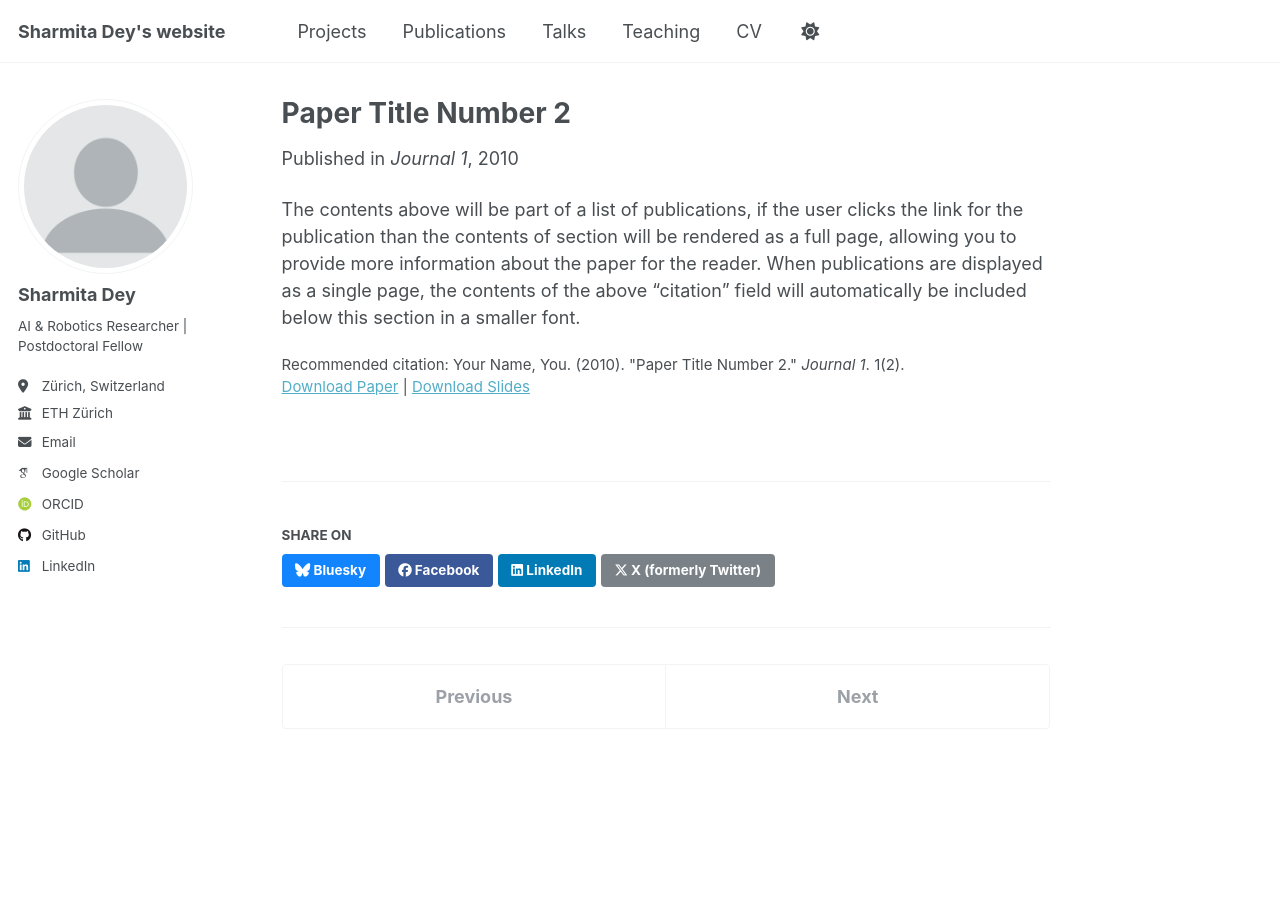
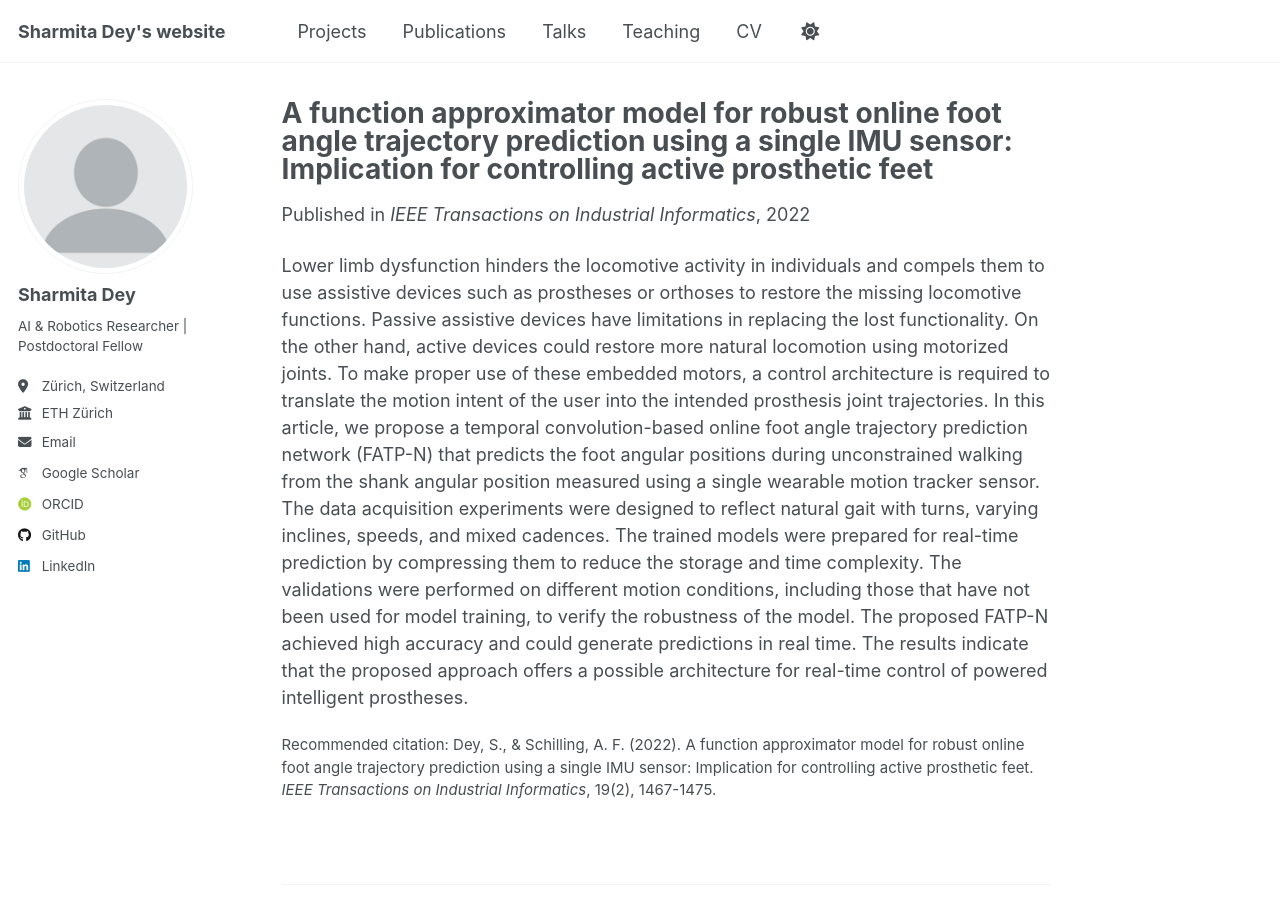
Before and after one commit to Shar-01/shar01.github.io, a Jekyll site: the page built from _publications/2010-10-01-paper-title-number-2.md, in a window 1280 px wide and 900 px high. Built offline with Jekyll 4.4.1, drawn with Linux system fonts in a browser that asks for light colours; some web fonts are replaced.

Commit message:
Update 2010-10-01-paper-title-number-2.md

```diff
--- a/_publications/2010-10-01-paper-title-number-2.md
+++ b/_publications/2010-10-01-paper-title-number-2.md
@@ -1,14 +1,12 @@
 ---
-title: "Paper Title Number 2"
+title: "A function approximator model for robust online foot angle trajectory prediction using a single IMU sensor: Implication for controlling active prosthetic feet"
 collection: publications
 category: manuscripts
 permalink: /publication/2010-10-01-paper-title-number-2
 excerpt: 'This paper is about the number 2. The number 3 is left for future work.'
-date: 2010-10-01
-venue: 'Journal 1'
-slidesurl: 'http://academicpages.github.io/files/slides2.pdf'
-paperurl: 'http://academicpages.github.io/files/paper2.pdf'
-citation: 'Your Name, You. (2010). &quot;Paper Title Number 2.&quot; <i>Journal 1</i>. 1(2).'
+date: 2022-03-15
+venue: 'IEEE Transactions on Industrial Informatics'
+citation: 'Dey, S., & Schilling, A. F. (2022). A function approximator model for robust online foot angle trajectory prediction using a single IMU sensor: Implication for controlling active prosthetic feet. <i>IEEE Transactions on Industrial Informatics</i>, 19(2), 1467-1475.'
 ---
 
-The contents above will be part of a list of publications, if the user clicks the link for the publication than the contents of section will be rendered as a full page, allowing you to provide more information about the paper for the reader. When publications are displayed as a single page, the contents of the above "citation" field will automatically be included below this section in a smaller font.
+Lower limb dysfunction hinders the locomotive activity in individuals and compels them to use assistive devices such as prostheses or orthoses to restore the missing locomotive functions. Passive assistive devices have limitations in replacing the lost functionality. On the other hand, active devices could restore more natural locomotion using motorized joints. To make proper use of these embedded motors, a control architecture is required to translate the motion intent of the user into the intended prosthesis joint trajectories. In this article, we propose a temporal convolution-based online foot angle trajectory prediction network (FATP-N) that predicts the foot angular positions during unconstrained walking from the shank angular position measured using a single wearable motion tracker sensor. The data acquisition experiments were designed to reflect natural gait with turns, varying inclines, speeds, and mixed cadences. The trained models were prepared for real-time prediction by compressing them to reduce the storage and time complexity. The validations were performed on different motion conditions, including those that have not been used for model training, to verify the robustness of the model. The proposed FATP-N achieved high accuracy and could generate predictions in real time. The results indicate that the proposed approach offers a possible architecture for real-time control of powered intelligent prostheses.
```
